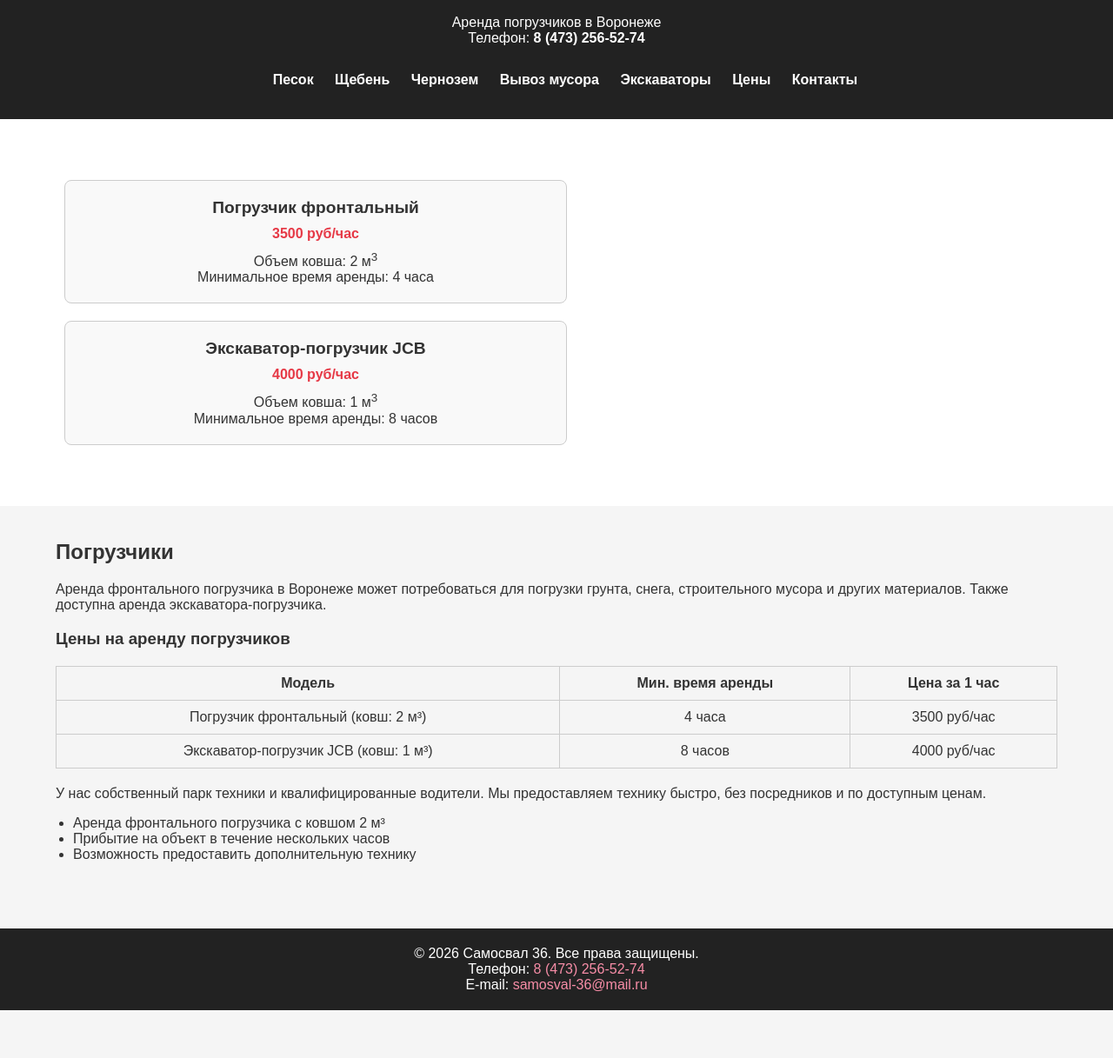
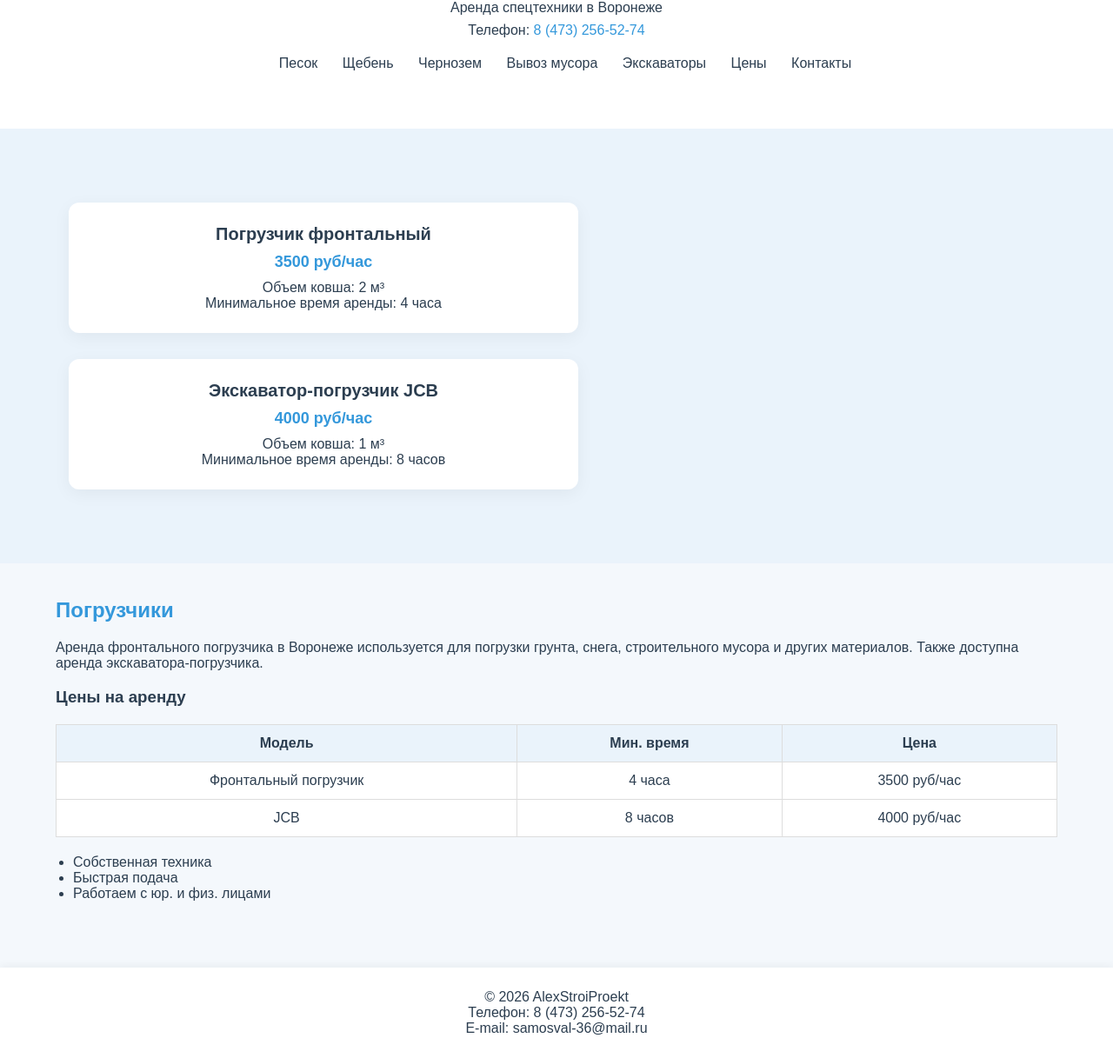
Before and after one commit to Dr-Thefar/alexstroika36, a plain HTML site: page index.html in a window 1280 px wide. Shown: the part 103-1320 px from the top of the page at 87% size. Before the commit the page ends 1265 px from the top, so only its background shows below. Drawn offline with Linux system fonts and the light colour scheme.

Commit message:
Update title and styles in index.html

```diff
--- a/index.html
+++ b/index.html
@@ -3,34 +3,145 @@
 <head>
     <meta charset="UTF-8">
     <meta name="viewport" content="width=device-width, initial-scale=1.0">
-    <title>Аренда фронтального погрузчика в Воронеже</title>
+    <title>AlexStroiProekt</title>
+
     <style>
-        body { font-family: Arial, sans-serif; margin:0; padding:0; background:#f5f5f5; color:#333; }
-        a { color:#000; text-decoration:none; }
-        .container { width:90%; max-width:1200px; margin:0 auto; padding:20px; }
-        #header { background:#222; color:#fff; padding:20px; text-align:center; }
-        #header a { color:#fff; font-weight:bold; }
-        #mainmenu { margin-top:10px; }
-        #mainmenu li { display:inline-block; margin:0 10px; }
-        .cars-bg { background:#fff; padding:40px 0; }
-        .car { border:1px solid #ccc; padding:20px; margin:10px; display:inline-block; width:calc(50% - 40px); vertical-align:top; text-align:center; background:#f9f9f9; border-radius:8px; }
-        .car-name { font-weight:bold; font-size:1.2em; margin-bottom:10px; }
-        .car-price { color:#e63946; font-weight:bold; margin-bottom:10px; }
-        table { width:100%; border-collapse:collapse; margin:20px 0; }
-        table, th, td { border:1px solid #ccc; }
-        th, td { padding:10px; text-align:center; }
-        ul { padding-left:20px; }
-        #footer { background:#222; color:#fff; text-align:center; padding:20px; margin-top:40px; }
-        #footer a { color:#f78da7; }
+        body {
+            font-family: Arial, sans-serif;
+            margin:0;
+            padding:0;
+            background:#f4f8fc;
+            color:#2c3e50;
+        }
+
+        a {
+            text-decoration:none;
+            color:#3498db;
+        }
+
+        .container {
+            width:90%;
+            max-width:1200px;
+            margin:0 auto;
+            padding:20px;
+        }
+
+        /* HEADER */
+        #header {
+            background:#ffffff;
+            text-align:center;
+            padding:30px 20px;
+            box-shadow:0 2px 10px rgba(0,0,0,0.05);
+        }
+
+        #header h1 {
+            margin:0;
+            font-size:32px;
+            color:#3498db;
+        }
+
+        #header div {
+            margin-top:8px;
+        }
+
+        #mainmenu {
+            margin-top:20px;
+        }
+
+        #mainmenu li {
+            display:inline-block;
+            margin:0 12px;
+        }
+
+        #mainmenu a {
+            color:#2c3e50;
+            font-weight:500;
+        }
+
+        /* CARDS */
+        .cars-bg {
+            background:#eaf3fb;
+            padding:50px 0;
+        }
+
+        .car {
+            background:#ffffff;
+            border-radius:12px;
+            padding:25px;
+            margin:15px;
+            display:inline-block;
+            width:calc(50% - 40px);
+            vertical-align:top;
+            text-align:center;
+            box-shadow:0 5px 20px rgba(0,0,0,0.05);
+        }
+
+        .car-name {
+            font-weight:bold;
+            font-size:20px;
+            margin-bottom:10px;
+        }
+
+        .car-price {
+            color:#3498db;
+            font-size:18px;
+            font-weight:bold;
+            margin-bottom:10px;
+        }
+
+        /* TEXT */
+        h2 {
+            color:#3498db;
+        }
+
+        table {
+            width:100%;
+            border-collapse:collapse;
+            margin:20px 0;
+            background:#fff;
+        }
+
+        th, td {
+            padding:12px;
+            border:1px solid #ddd;
+            text-align:center;
+        }
+
+        th {
+            background:#eaf3fb;
+        }
+
+        ul {
+            padding-left:20px;
+        }
+
+        /* FOOTER */
+        #footer {
+            background:#ffffff;
+            text-align:center;
+            padding:25px;
+            margin-top:40px;
+            box-shadow:0 -2px 10px rgba(0,0,0,0.05);
+        }
+
+        /* MOBILE */
+        @media(max-width:768px){
+            .car {
+                width:100%;
+            }
+        }
     </style>
 </head>
+
 <body>
+
+    <!-- HEADER -->
     <div id="header">
         <div class="container">
-            <h1>Самосвал 36</h1>
-            <div>Аренда погрузчиков в Воронеже</div>
+            <h1>AlexStroiProekt</h1>
+            <div>Аренда спецтехники в Воронеже</div>
             <div>Телефон: <a href="tel:+74732565274">8 (473) 256-52-74</a></div>
-        </div>
+
             <ul id="mainmenu">
                 <li><a href="#">Песок</a></li>
                 <li><a href="#">Щебень</a></li>
@@ -41,61 +152,70 @@
                 <li><a href="#">Контакты</a></li>
             </ul>
         </div>
+    </div>
 
+    <!-- CARDS -->
     <div class="cars-bg">
         <div class="container">
             <div class="car">
                 <div class="car-name">Погрузчик фронтальный</div>
                 <div class="car-price">3500 руб/час</div>
-                <div>Объем ковша: 2 м<sup>3</sup><br>Минимальное время аренды: 4 часа</div>
+                <div>Объем ковша: 2 м³<br>Минимальное время аренды: 4 часа</div>
             </div>
+
             <div class="car">
                 <div class="car-name">Экскаватор-погрузчик JCB</div>
                 <div class="car-price">4000 руб/час</div>
-                <div>Объем ковша: 1 м<sup>3</sup><br>Минимальное время аренды: 8 часов</div>
+                <div>Объем ковша: 1 м³<br>Минимальное время аренды: 8 часов</div>
             </div>
         </div>
     </div>
 
+    <!-- TEXT -->
     <div class="container">
         <h2>Погрузчики</h2>
-        <p>Аренда фронтального погрузчика в Воронеже может потребоваться для погрузки грунта, снега, строительного мусора и других материалов. Также доступна аренда экскаватора-погрузчика.</p>
 
-        <h3>Цены на аренду погрузчиков</h3>
+        <p>
+            Аренда фронтального погрузчика в Воронеже используется для погрузки грунта,
+            снега, строительного мусора и других материалов.
+            Также доступна аренда экскаватора-погрузчика.
+        </p>
+
+        <h3>Цены на аренду</h3>
+
         <table>
-            <thead>
             <tr>
                 <th>Модель</th>
-                    <th>Мин. время аренды</th>
-                    <th>Цена за 1 час</th>
+                <th>Мин. время</th>
+                <th>Цена</th>
             </tr>
-            </thead>
-            <tbody>
+
             <tr>
-                    <td>Погрузчик фронтальный (ковш: 2 м³)</td>
+                <td>Фронтальный погрузчик</td>
                 <td>4 часа</td>
                 <td>3500 руб/час</td>
             </tr>
+
             <tr>
-                    <td>Экскаватор-погрузчик JCB (ковш: 1 м³)</td>
+                <td>JCB</td>
                 <td>8 часов</td>
                 <td>4000 руб/час</td>
             </tr>
-            </tbody>
         </table>
 
-        <p>У нас собственный парк техники и квалифицированные водители. Мы предоставляем технику быстро, без посредников и по доступным ценам.</p>
         <ul>
-            <li>Аренда фронтального погрузчика с ковшом 2 м³</li>
-            <li>Прибытие на объект в течение нескольких часов</li>
-            <li>Возможность предоставить дополнительную технику</li>
+            <li>Собственная техника</li>
+            <li>Быстрая подача</li>
+            <li>Работаем с юр. и физ. лицами</li>
         </ul>
     </div>
 
+    <!-- FOOTER -->
     <div id="footer">
-        <div>© 2026 Самосвал 36. Все права защищены.</div>
-        <div>Телефон: <a href="tel:+74732565274">8 (473) 256-52-74</a></div>
-        <div>E-mail: <a href="mailto:samosval-36@mail.ru">samosval-36@mail.ru</a></div>
+        <div>© 2026 AlexStroiProekt</div>
+        <div>Телефон: 8 (473) 256-52-74</div>
+        <div>E-mail: samosval-36@mail.ru</div>
     </div>
+
 </body>
 </html>
```
Lines whose indentation alone changed are shown as unchanged.
